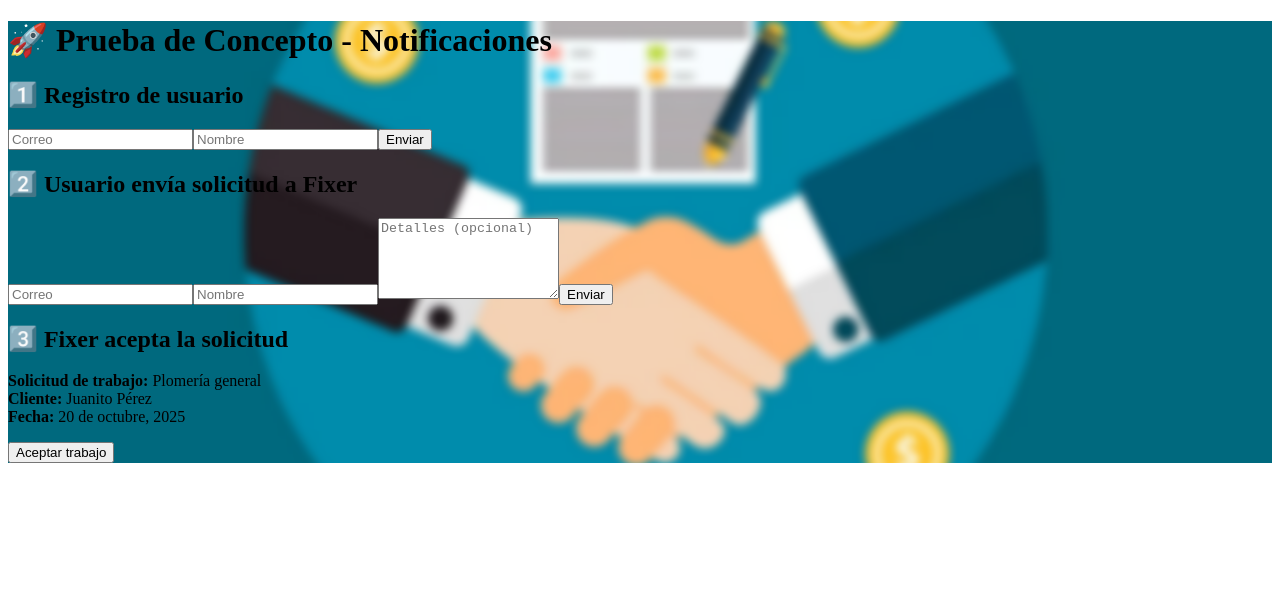
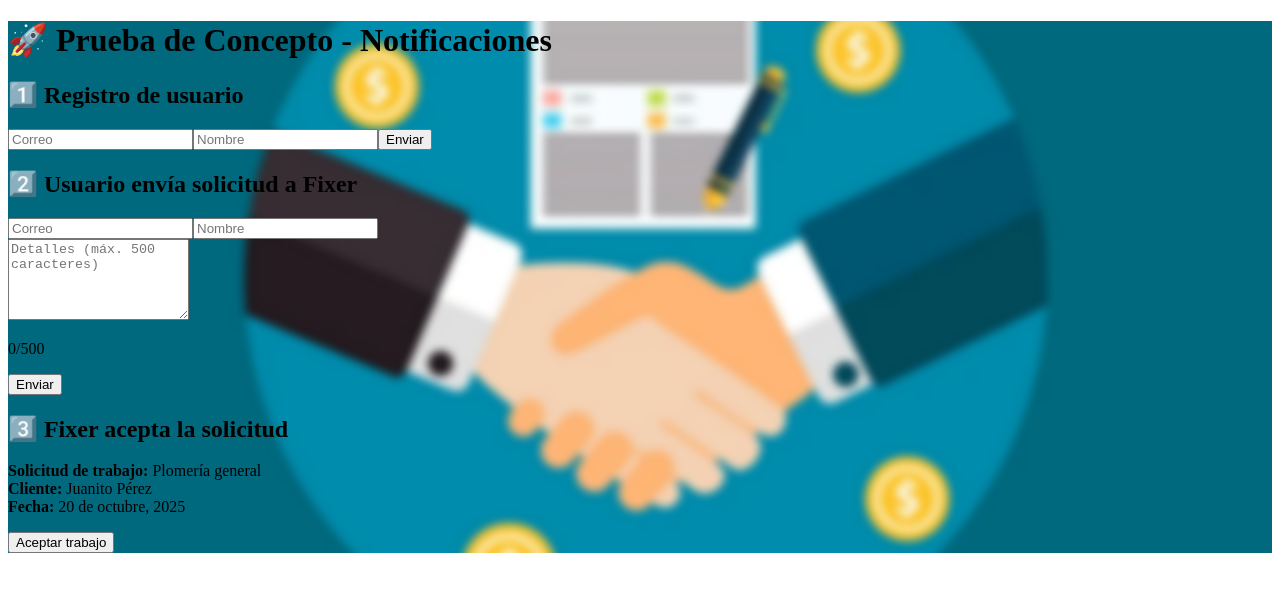
Before and after one commit to robertgt0/alquiler_front, a Next.js app: page /notifications in a window 1280 px wide. Shown: the top 592 px of the page. Built offline with nearby package versions, Linux system fonts and the light colour scheme.

Commit message:
Corrección HU1-Error2: validación de 500 caracteres en textarea Detalles

```diff
--- a/src/app/notifications/SendNotificationForm.tsx
+++ b/src/app/notifications/SendNotificationForm.tsx
@@ -11,11 +11,21 @@ export default function SendNotificationForm({ title, onSend, showDetails }: Pro
   const [form, setForm] = useState({ email: "", name: "", details: "" });
   const [loading, setLoading] = useState(false);
   const [message, setMessage] = useState("");
+  const [error, setError] = useState("");
 
   const handleSubmit = async (e: React.FormEvent) => {
     e.preventDefault();
+
+    // Validación de máximo 500 caracteres
+    if (showDetails && form.details.length > 500) {
+      setError("El campo Detalles no puede tener más de 500 caracteres.");
+      return;
+    }
+
     setLoading(true);
     setMessage("");
+    setError("");
+
     try {
       await onSend(form);
       setMessage("✅ Notificación enviada correctamente");
@@ -48,13 +58,28 @@ export default function SendNotificationForm({ title, onSend, showDetails }: Pro
           className="border p-2 rounded w-full"
         />
         {showDetails && (
-          <textarea
-            placeholder="Detalles (opcional)"
-            value={form.details}
-            onChange={(e) => setForm({ ...form, details: e.target.value })}
-            className="border p-2 rounded w-full min-h-[120px] resize-y"
-            rows={5}
-          />
+          <div>
+            <textarea
+              placeholder="Detalles (máx. 500 caracteres)"
+              value={form.details}
+              onChange={(e) => {
+                if (e.target.value.length <= 500) {
+                  setForm({ ...form, details: e.target.value });
+                  setError("");
+                } else {
+                  setError("Máximo 500 caracteres permitidos.");
+                }
+              }}
+              className="border p-2 rounded w-full min-h-[120px] resize-y"
+              rows={5}
+            />
+            {/* Contador dinámico */}
+            <p className="text-sm text-gray-500 text-right">
+              {form.details.length}/500
+            </p>
+            {/* Mensaje de error si excede */}
+            {error && <p className="text-red-600 text-sm">{error}</p>}
+          </div>
         )}
         <button
           type="submit"
```
